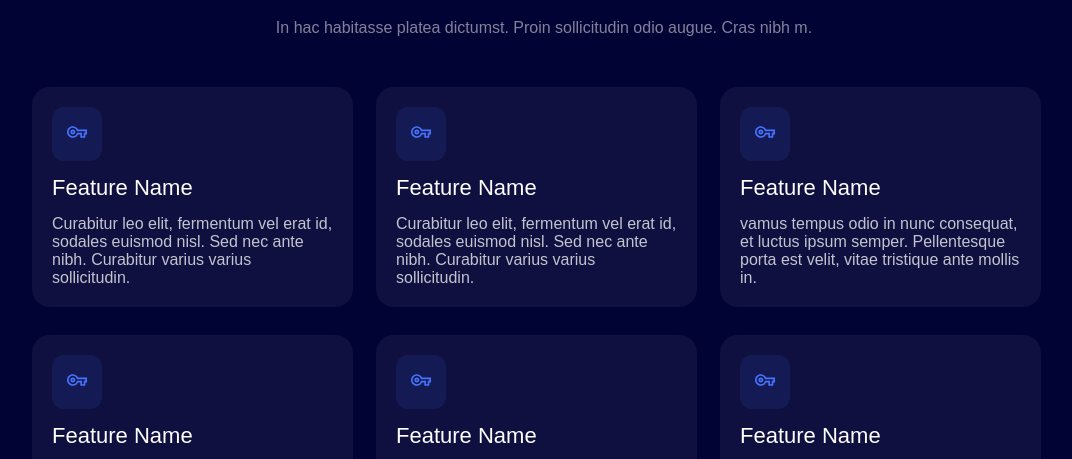
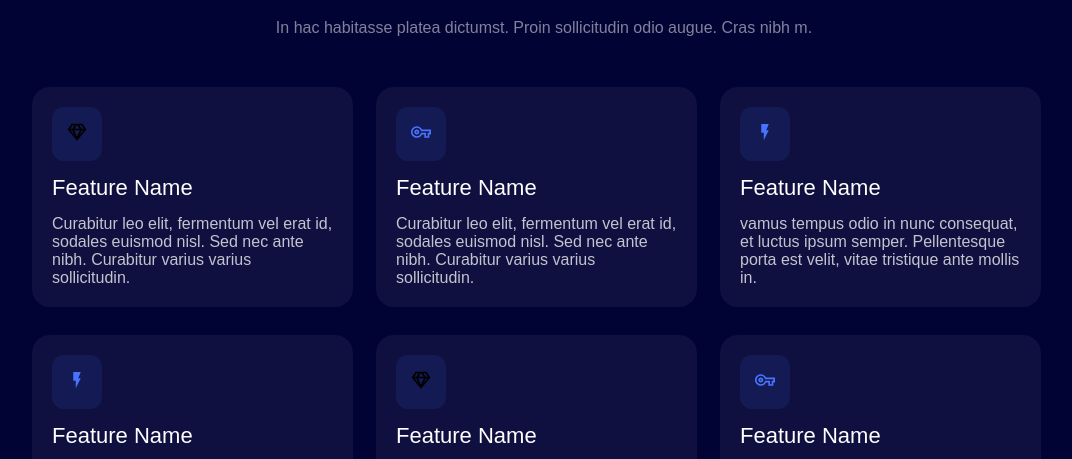
Before and after one commit to harshsomya004/CoinCard-Sample-WebPage, a React (Create React App) app: page / in a window 1280 px wide. Shown: the part 837-1296 px from the top of the page, without its empty margins (96-1168 px from the left). Built offline with nearby package versions, Linux system fonts and the light colour scheme.

Commit message:
Bug Fixed

```diff
--- a/src/Components/FeatureComp.jsx
+++ b/src/Components/FeatureComp.jsx
@@ -1,8 +1,9 @@
 import React from "react";
 import { css } from "@emotion/css";
 import Grid from "@mui/material/Grid";
-import { IoMdFlash, IoDiamondOutline } from "react-icons/io";
+import { IoMdFlash} from "react-icons/io";
 import { MdOutlineVpnKey } from "react-icons/md";
+import { GrDiamond } from "react-icons/gr";
 
 const ScreenWidth = window.innerWidth;
 function GridBox(props) {
@@ -32,10 +33,10 @@ function GridBox(props) {
             margin-bottom: 5%;
           `}
         >
-          {props.logo === "Flash" ? (
+          {props.Logo === "Flash" ? (
             <IoMdFlash size={20} color={"#4873FF"} />
-          ) : props.logo === "Diamond" ? (
-            <IoDiamondOutline size={20} color={"#4873FF"} />
+          ) : props.Logo === "Diamond" ? (
+            <GrDiamond size={20} color={"#4873FF"} />
           ) : (
             <MdOutlineVpnKey size={20} color={"#4873FF"} />
           )}
```
